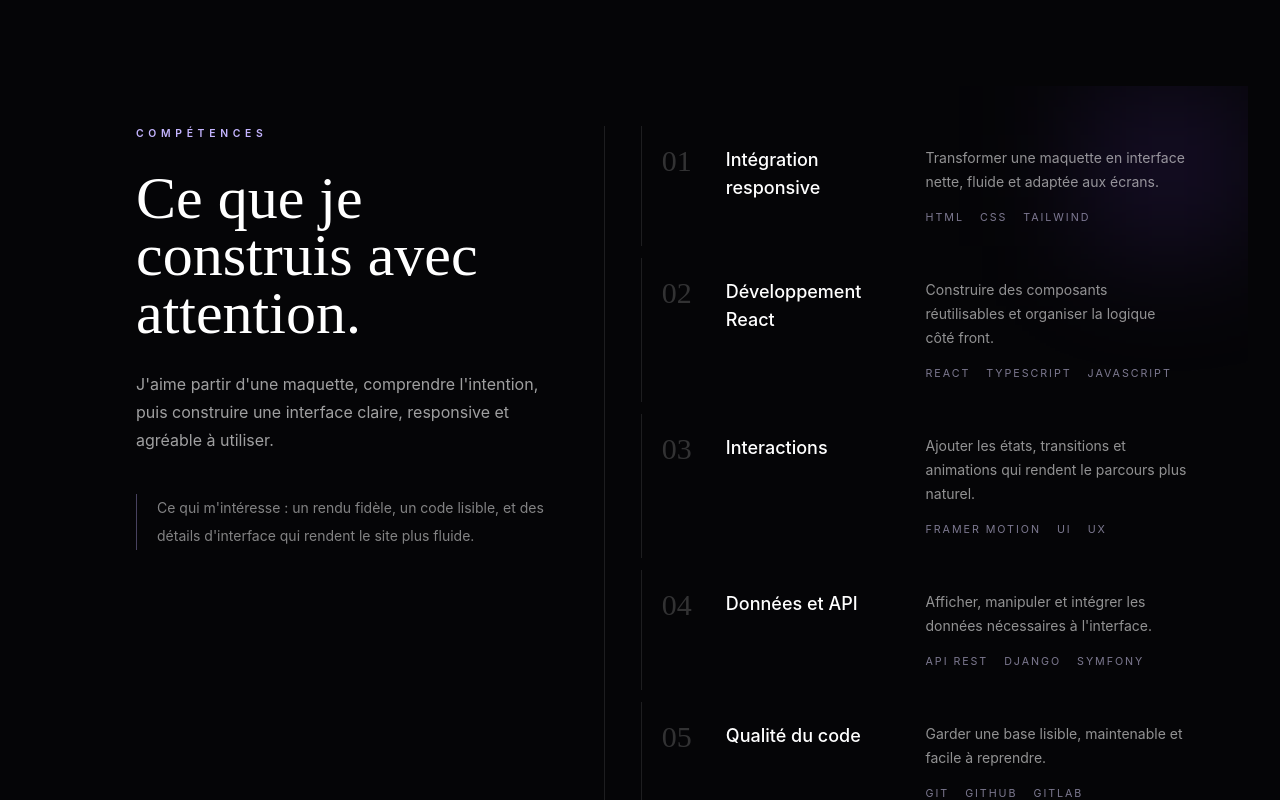
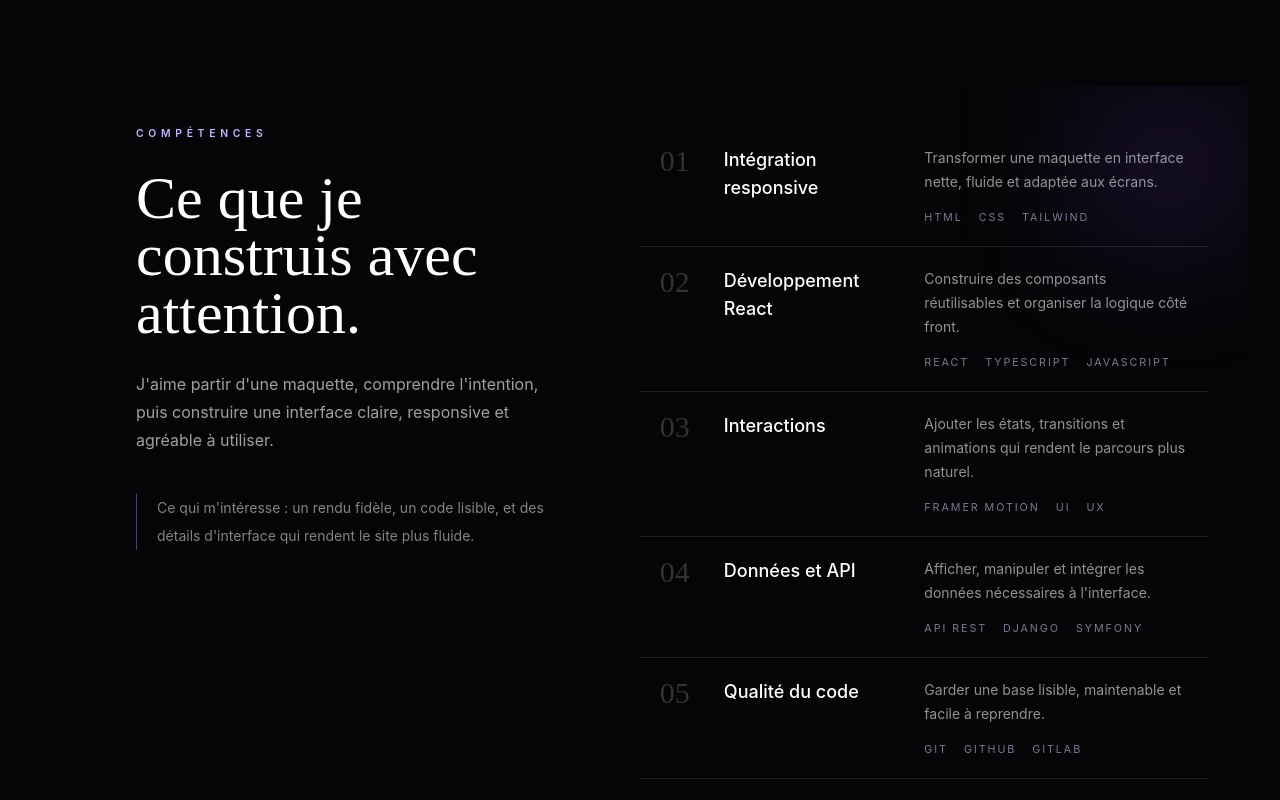
Before and after one commit to kahija/project-k, a React (Vite) app: page / in a window 1280 px wide. Shown: the part 3260-4060 px from the top of the page. Built offline with nearby package versions, Linux system fonts and the light colour scheme.

Commit message:
fix: remove doubled vertical dividers from skills section

```diff
--- a/src/sections/Stack/Stack.tsx
+++ b/src/sections/Stack/Stack.tsx
@@ -106,21 +106,20 @@ export function Stack({ theme }: StackProps) {
 
             <div
               className={`
-                space-y-3 xl:border-l xl:pl-9
-                ${isDark ? "xl:border-white/10" : "xl:border-black/10"}
+                min-w-0 xl:pl-9
               `}
             >
               {skills.map((skill, index) => (
                 <article
                   key={skill.title}
                   className={`
-                    group grid gap-4 border-l px-5 py-5 transition-all duration-300
+                    group grid gap-4 border-t first:border-t-0 px-5 py-5 transition-colors duration-300
                     sm:grid-cols-[48px_minmax(0,1fr)]
                     lg:grid-cols-[48px_minmax(0,0.7fr)_minmax(0,1fr)]
                     ${
                       isDark
-                        ? "border-white/10 hover:border-violet-300/70 hover:bg-white/[0.035]"
-                        : "border-black/10 hover:border-violet-500/60 hover:bg-white/55"
+                        ? "border-white/10 hover:bg-white/[0.035]"
+                        : "border-black/10 hover:bg-white/55"
                     }
                   `}
                 >
```
